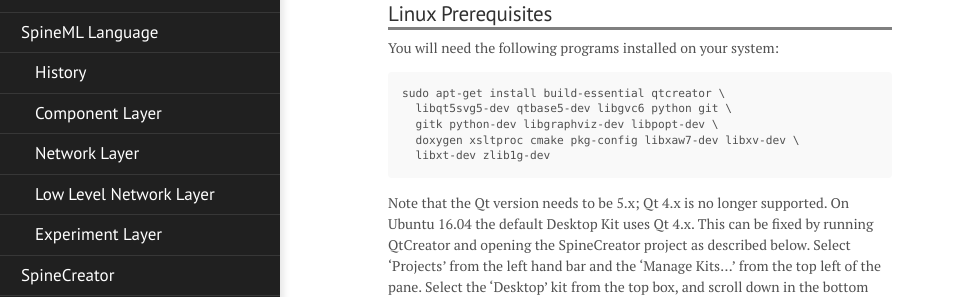
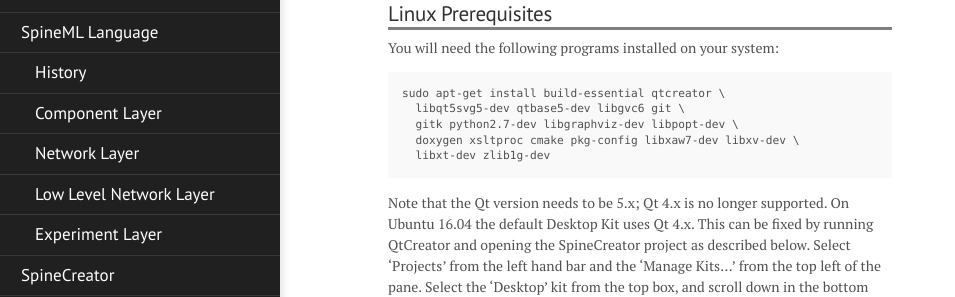
Before and after one commit to SpineML/spineml.github.io, a Jekyll site: the page built from spinecreator/sourcelin/index.md, in a window 1280 px wide and 900 px high, scrolled down 495 px. Shown: the part 173-470 px from the top of the window, without its empty margins (0-955 px from the left). Built offline with Jekyll 4.4.1, drawn with Linux system fonts in a browser that asks for light colours; nearby versions of some CDN libraries; library files that are not in the unit come from our copies.

Commit message:
Recent Ubuntu changes python-dev to python2.7-dev

````diff
--- a/spinecreator/sourcelin/index.md
+++ b/spinecreator/sourcelin/index.md
@@ -42,8 +42,8 @@
 
 ```
 sudo apt-get install build-essential qtcreator \
-  libqt5svg5-dev qtbase5-dev libgvc6 python git \
-  gitk python-dev libgraphviz-dev libpopt-dev \
+  libqt5svg5-dev qtbase5-dev libgvc6 git \
+  gitk python2.7-dev libgraphviz-dev libpopt-dev \
   doxygen xsltproc cmake pkg-config libxaw7-dev libxv-dev \
   libxt-dev zlib1g-dev
 ```
````
